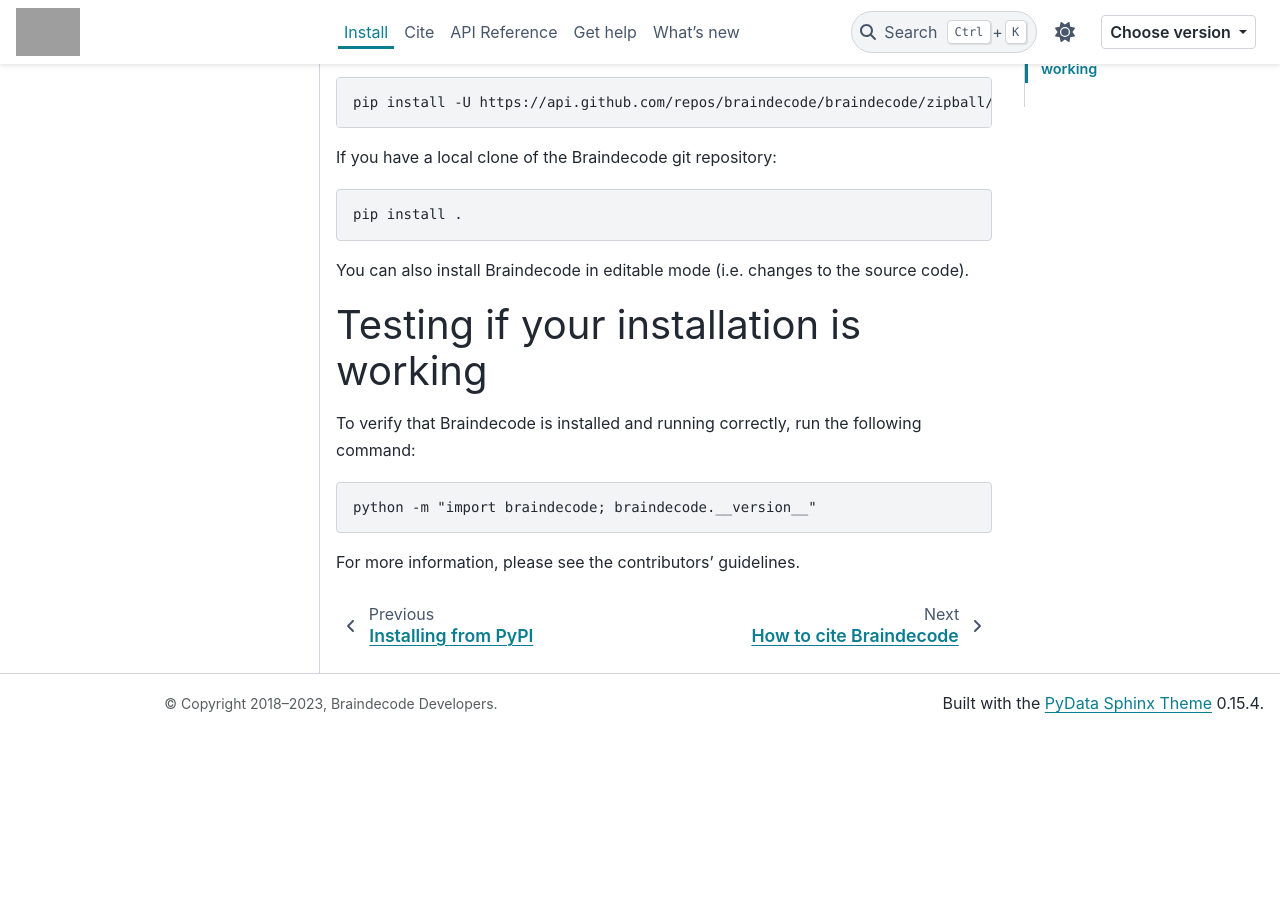
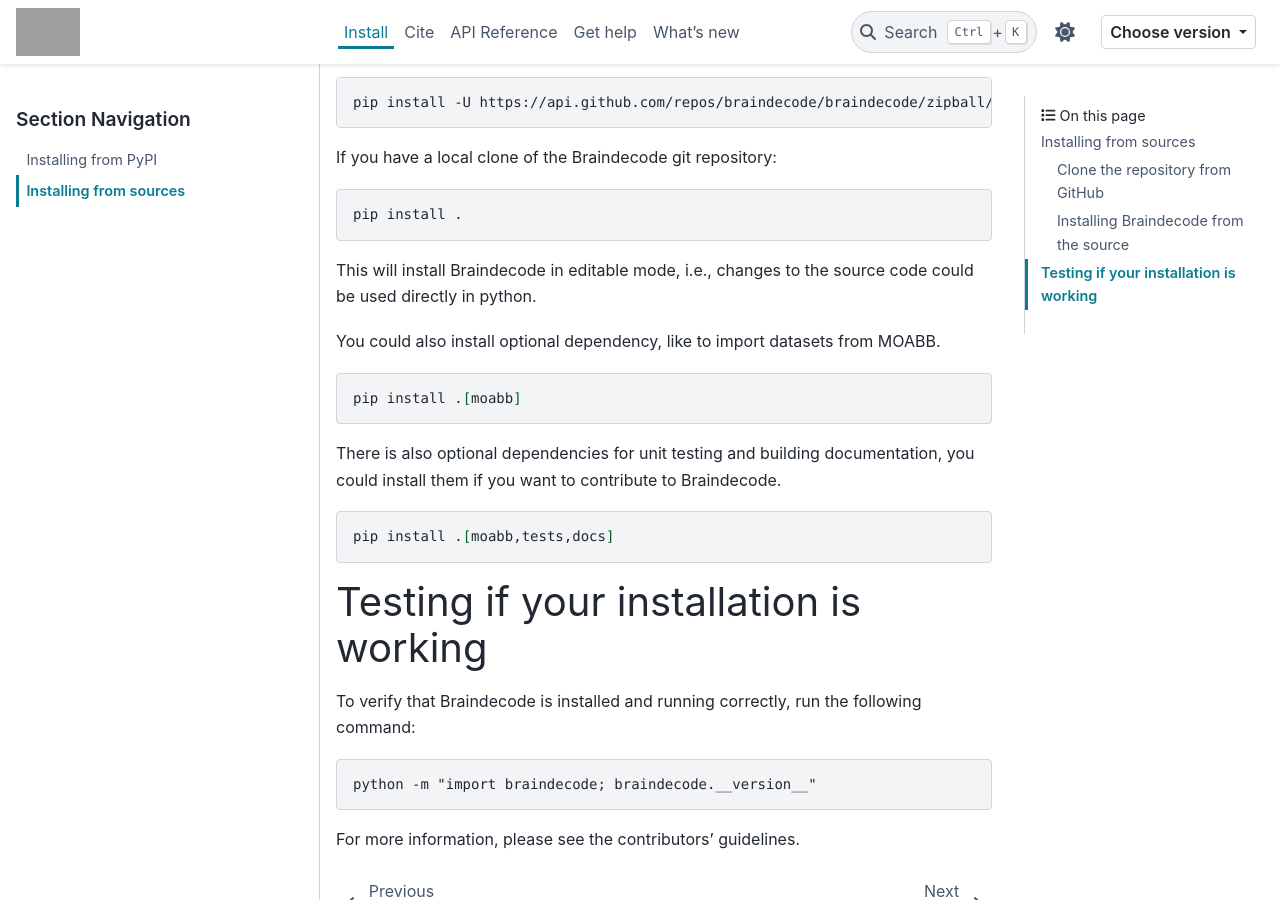
Before and after one commit to braindecode/braindecode, a Sphinx documentation site: the page built from docs/install/install_source.rst, in a window 1280 px wide and 900 px high, scrolled down 800 px. Built offline with Sphinx 7.4.7 and the PyData theme 0.15.4, drawn with Linux system fonts in a browser that asks for light colours; pages that are not in the unit, such as notebooks, are missing from menus; comment, search, counter and statistics services are not loaded; before the commit the page ends 1533 px from its top, so only the background shows below that; grey boxes are pictures that could not be loaded.

Commit message:
enh: update installation doc

```diff
--- a/docs/install/install_source.rst
+++ b/docs/install/install_source.rst
@@ -40,10 +40,25 @@
 
    pip install .
 
-You can also install Braindecode in editable mode (i.e. changes to the source code).
+This will install Braindecode in editable mode, i.e., changes to the source code could be used
+directly in python.
+
+You could also install optional dependency, like to import datasets from MOABB.
+
+.. code-block:: bash
+
+   pip install .[moabb]
+
+There is also optional dependencies for unit testing and building documentation, you could install
+them if you want to contribute to Braindecode.
+
+.. code-block:: bash
+
+   pip install .[moabb,tests,docs]
+
 
 Testing if your installation is working
-~~~~~~~~~~~~~~~~~~~~~~~~~~~~
+~~~~~~~~~~~~~~~~~~~~~~~~~~~~~~~~~~~~~~~~~~~~~~~~~~
 
 To verify that Braindecode is installed and running correctly, run the following command:
 
```
Also changed, not shown: docs/install/install_pip.rst (+3 -4 lines).
